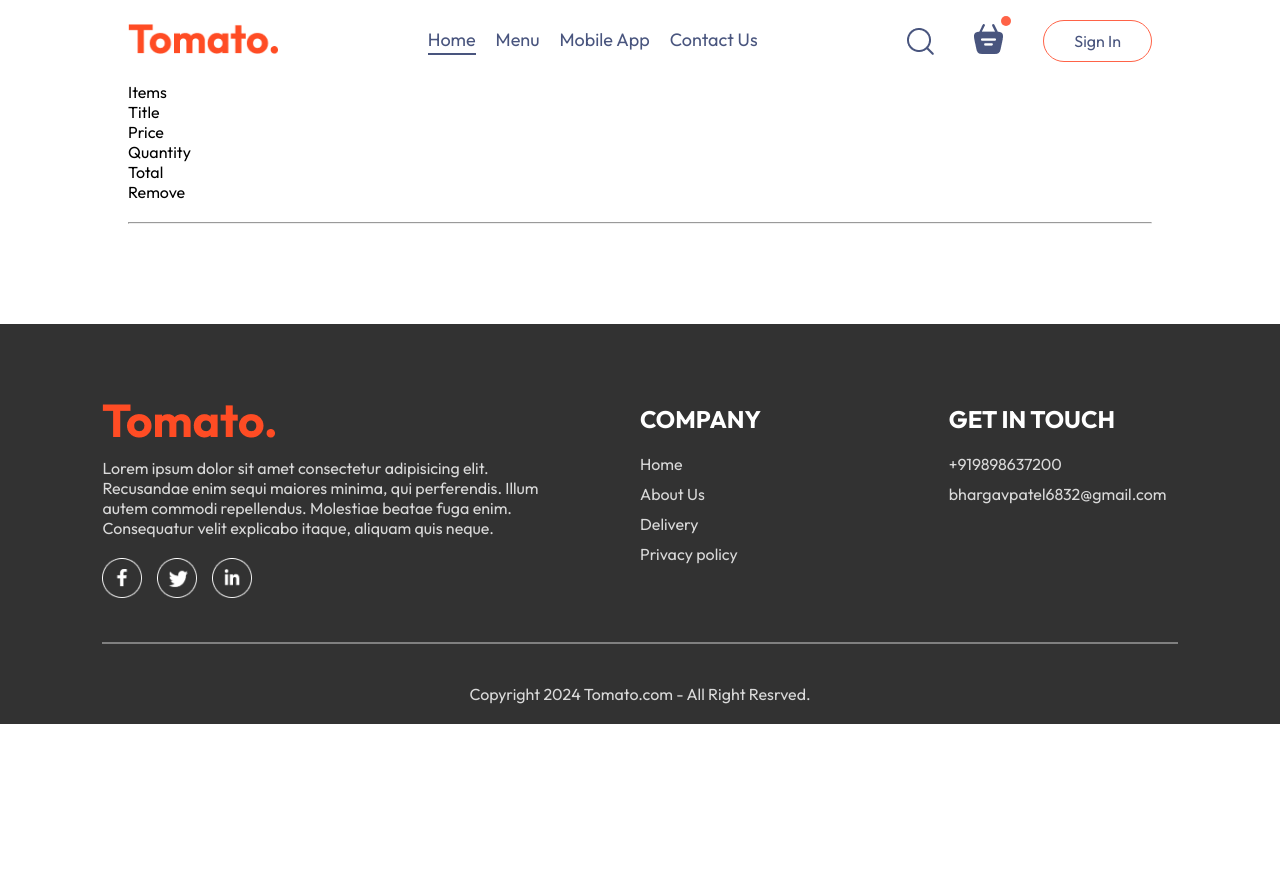
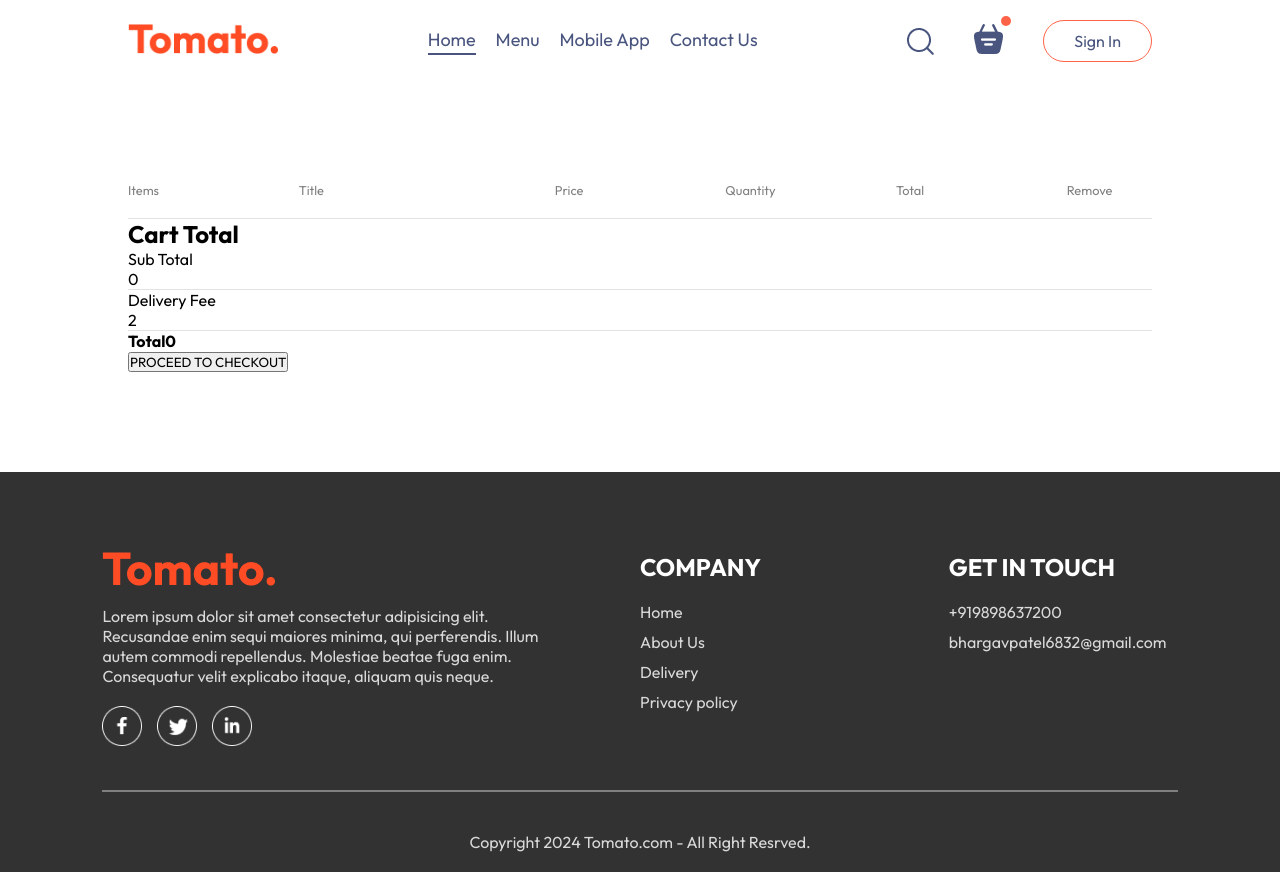
Before and after one commit to bhargav0147/Tomato-Frontend, a React (Vite) app: page /cart in a window 1280 px wide. Before the commit the page ends 800 px from the top, so only its background shows below. Built offline with nearby package versions, Linux system fonts and the light colour scheme.

Commit message:
add cart flow

```diff
--- a/src/pages/Cart/Cart.css
+++ b/src/pages/Cart/Cart.css
@@ -0,0 +1,26 @@
+.cart{
+    margin-top: 100px;
+}
+.cart-items-title{
+    display: grid;
+    grid-template-columns: 1fr 1.5fr 1fr 1fr 1fr 0.5fr;
+    align-items: center;
+    color: grey;
+    font-size: max(1vw,12px);
+}
+.cart-items-item{
+    margin: 10px 0px;
+    color: black;
+}
+.cart-items-item img{
+    width: 50px;
+    border-radius: 10%;
+}
+.cart hr{
+    height: 1px;
+    background-color: #e2e2e2;
+    border: none;
+}
+.cart-items-item .cross{
+    cursor: pointer;
+}
--- a/src/pages/Cart/Cart.jsx
+++ b/src/pages/Cart/Cart.jsx
@@ -1,13 +1,12 @@
-import React, { useContext } from 'react'
-import './Cart.css';
-import { StoreContext } from '../../context/StoreContext';
+import React, { useContext } from "react";
+import "./Cart.css";
+import { StoreContext } from "../../context/StoreContext";
+
 const Cart = () => {
-
-  const {cartItems,food_list,removeFromCart} = useContext(StoreContext);
-
+  const { cartItem, food_list, removeFromCart } = useContext(StoreContext);
 
   return (
-    <div className='cart'>
+    <div className="cart">
       <div className="cart-items">
         <div className="cart-items-title">
           <p>Items</p>
@@ -19,9 +18,51 @@ const Cart = () => {
         </div>
         <br />
         <hr />
+        {food_list.map((item, index) => {
+          if (cartItem[item._id] > 0) {
+            return (
+              <div>
+                <div
+                  className="cart-items-title cart-items-item"
+                  key={item._id}
+                >
+                  <img src={item.image} alt="" />
+                  <p>{item.name}</p>
+                  <p>${item.price}</p>
+                  <p>{cartItem[item._id]}</p>
+                  <p>${item.price * cartItem[item._id]}</p>
+                  <p className="cross" onClick={() => removeFromCart(item._id)}>
+                    X
+                  </p>
+                </div>
+                <hr />
+              </div>
+            );
+          }
+        })}
+      </div>
+      <div className="cart-bottom">
+        <div className="cart-total">
+          <h2>Cart Total</h2>
+          <div className="cart-total-details">
+            <p>Sub Total</p>
+            <p>{0}</p>
+          </div>
+          <hr />
+          <div className="cart-total-details">
+            <p>Delivery Fee</p>
+            <p>{2}</p>
+          </div>
+          <hr />
+          <div className="cart-total-details">
+            <b>Total</b>
+            <b>{0}</b>
+          </div>
+        </div>
+        <button>PROCEED TO CHECKOUT</button>
       </div>
     </div>
-  )
-}
+  );
+};
 
-export default Cart
+export default Cart;
```
